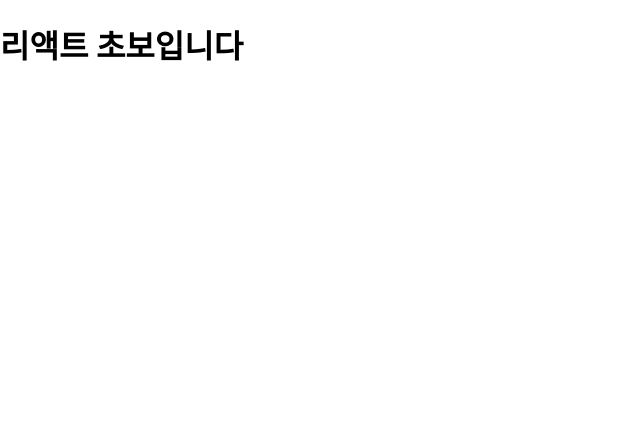
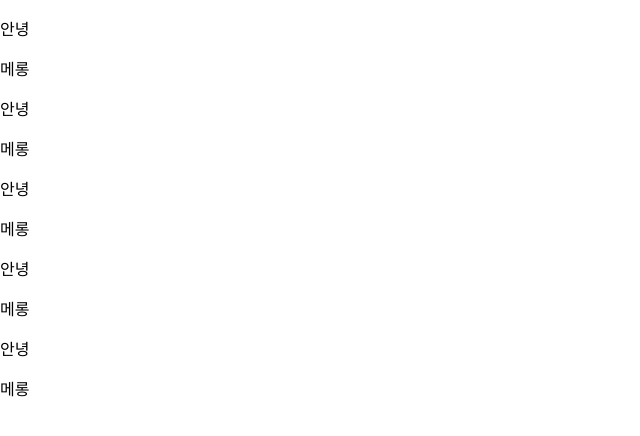
Before and after one commit to kimjiseung97/react-basic, a React (Create React App) app: page / in a window 1280 px wide. Shown: the top 436 px of the page, without its empty margins (0-640 px from the left). Built offline with nearby package versions, Linux system fonts and the light colour scheme; the HTML template or start-up script is replaced by a standard one.

Commit message:
# 컴포넌트화 예시

```diff
--- a/src/App.js
+++ b/src/App.js
@@ -1,9 +1,21 @@
-import logo from './logo.svg';
-import './App.css';
+import SayHello from './SayHello';
 
 function App() {
+
+  const looping =() =>{
+    const helloList = [];
+    for(let i=0; i<5; i++){
+      helloList.push(<SayHello/>);
+    }
+    return helloList;
+  };
+
+  //jsx문법에서는 스크립트를 코드를 직접 사용 불가능
+  //{}안에서 함수호출문이나 변수참조를 할 수 있음.
   return (
-    <h1>리액트 초보입니다</h1>
+    <>
+      {looping()}
+    </>
   );
 }
 
--- /dev/null
+++ b/src/SayHello.js
@@ -0,0 +1,13 @@
+import React from "react";
+
+// 컴포넌트
+const SayHello = () =>{
+    return (
+        <div>
+        <p>안녕</p>
+        <span>메롱</span>
+      </div>
+    );
+}
+
+export default SayHello;
```
Also changed, not shown: src/hello.js (added, +7 -0 lines).
